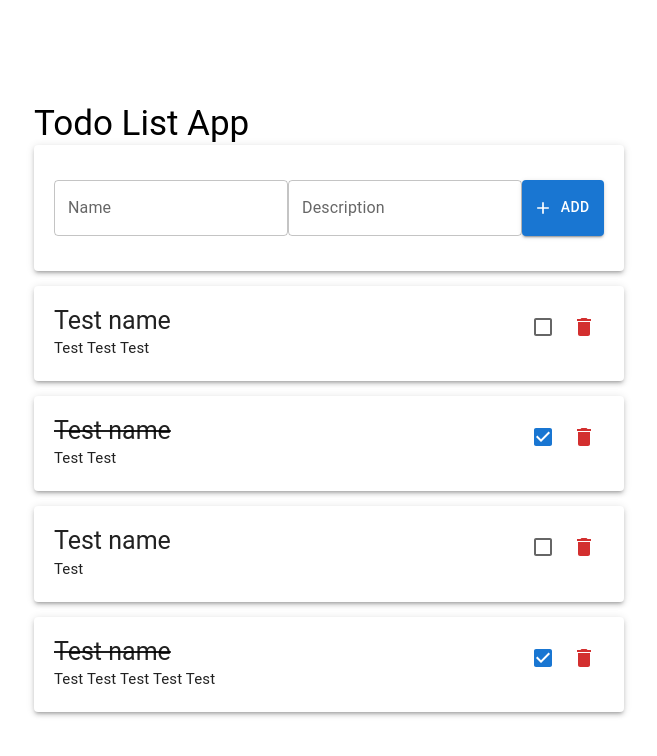
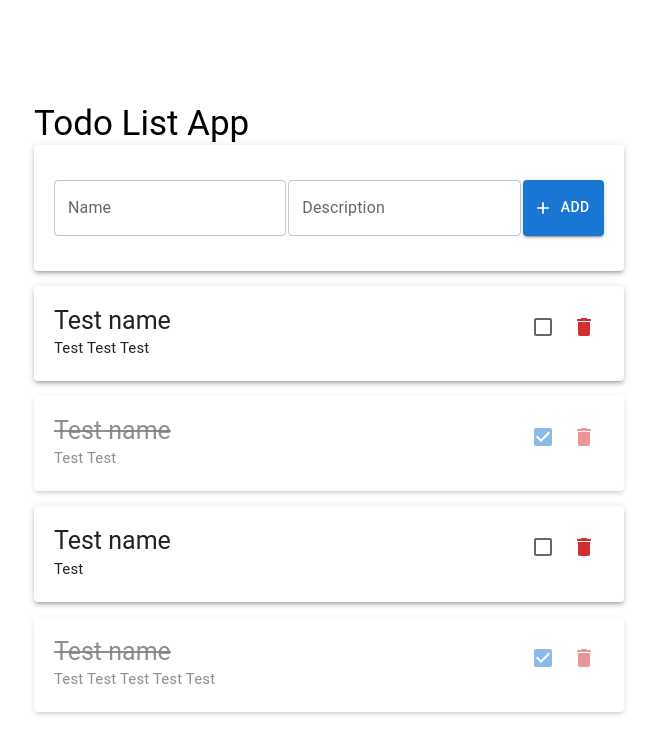
Before and after one commit to Kutsuruk/todo-list-app, a React (Create React App) app: page / in a window 1280 px wide. Shown: the top 756 px of the page, without its empty margins (331-988 px from the left). Built offline with nearby package versions, Linux system fonts and the light colour scheme; the HTML template or start-up script is replaced by a standard one.

Commit message:
Created add todo item method. Made some styles and fix it.

```diff
--- a/package.json
+++ b/package.json
@@ -14,6 +14,7 @@
     "@types/node": "^16.18.23",
     "@types/react": "^18.0.31",
     "@types/react-dom": "^18.0.11",
+    "nanoid": "^4.0.2",
     "react": "^18.2.0",
     "react-dom": "^18.2.0",
     "react-scripts": "5.0.1",
--- a/src/App.css
+++ b/src/App.css
@@ -5,3 +5,24 @@
     align-items: center;
     text-align: center;
 }
+
+.panelPaper {
+    padding: 35px 20px;
+    border-radius: 2px;
+    display: flex;
+    justify-content: space-between;
+    align-content: center;
+    gap: 2px;
+    width: 100%;
+}
+
+.todoItemPaper {
+    padding: 20px 20px;
+    margin-top: 15px;
+    border-radius: 2px;
+    display: flex;
+    justify-content: space-between;
+    align-content: center;
+    gap: 2px;
+    width: 100%;
+}
--- a/src/App.tsx
+++ b/src/App.tsx
@@ -6,29 +6,29 @@ import {Box} from "@mui/material";
 import Header from "./components/Header/Header";
 import Panel from "./components/Panel/Panel";
 import TodoList from "./components/TodoList/TodoList";
+import {nanoid} from "nanoid";
 
 const  App:FC = () => {
     const [todoList, setTodoList] = useState([
-        { id: 1, name: 'Test name', description: 'Test Test Test', checked: false },
-        { id: 2, name: 'Test name', description: 'Test Test', checked: true },
-        { id: 3, name: 'Test name', description: 'Test', checked: false },
-        { id: 4, name: 'Test name', description: 'Test Test Test Test Test', checked: true },
+        { id: nanoid(), name: 'Test name', description: 'Test Test Test', checked: false },
+        { id: nanoid(), name: 'Test name', description: 'Test Test', checked: true },
+        { id: nanoid(), name: 'Test name', description: 'Test', checked: false },
+        { id: nanoid(), name: 'Test name', description: 'Test Test Test Test Test', checked: true },
     ])
 
-    const onAddTodo = (todo: Todo) => {
+    const onAddTodo = ({ name, description } : Omit<Todo, 'id' | 'checked'>) => {
+        setTodoList([...todoList, {id: nanoid(), description, name, checked: false}])
     }
 
     const onDeleteTodo = (id: Todo['id']): void => {
-        setTodoList(todoList.filter((todo) => {
-            return todo.id !== id
-        }))
+        setTodoList(todoList.filter((todo) => todo.id !== id))
     }
 
   return (
       <div className='App'>
           <Box display='flex' flexDirection='column' width='550px'>
               <Header />
-              <Panel />
+              <Panel onAddTodo={onAddTodo} />
               <TodoList onDeleteTodo={onDeleteTodo}
                         todoLists={todoList}
               />
--- a/src/components/Panel/Panel.tsx
+++ b/src/components/Panel/Panel.tsx
@@ -1,10 +1,11 @@
 import {Button, Paper, TextField} from "@mui/material";
-import React, {useState} from "react";
+import React, {FC, useState} from "react";
 import {Add} from "@mui/icons-material";
+import {PanelProps} from "../../types";
 
 const DEFAULT_TODO = { name: '', description: '' }
 
-const Panel = () => {
+const Panel:FC<PanelProps> = ({ onAddTodo }) => {
     const [todo, setTodo] = useState({ name: '', description: ''})
 
     const onInputChange = (event: React.ChangeEvent<HTMLInputElement>) => {
@@ -12,22 +13,14 @@ const Panel = () => {
         setTodo({...todo, [name]: value} )
     }
 
-    const onButtonAddClick = (): void => {
-        console.log('@', todo)
-        setTodo(DEFAULT_TODO)
+    const onClick = () => {
+        onAddTodo(todo)
+        setTodo({ name: '', description: ''})
     }
 
     return(
         <Paper elevation={3}
-               style={{
-                   padding: '35px 20px',
-                   borderRadius: '2',
-                   display: 'flex',
-                   justifyContent: 'space-between',
-                   alignContent: 'center',
-                   gap: '2',
-                   width: '100%',
-               }}
+               className='panelPaper'
         >
             <TextField id="outlined-basic"
                        label="Name"
@@ -44,7 +37,7 @@ const Panel = () => {
 
             <Button variant="contained"
                     startIcon={<Add />}
-                    onClick={onButtonAddClick}
+                    onClick={onClick}
             >
                 Add
             </Button>
--- a/src/components/TodoList/TodoItem/TodoItem.tsx
+++ b/src/components/TodoList/TodoItem/TodoItem.tsx
@@ -6,16 +6,8 @@ import {TodoItemProps} from "../../../types";
 const TodoItem: FC<TodoItemProps> = ({ todo, onDeleteTodo }) => {
     return(
         <Paper elevation={3}
-               style={{
-                   padding: '20px 20px',
-                   marginTop: '15px',
-                   borderRadius: '2',
-                   display: 'flex',
-                   justifyContent: 'space-between',
-                   alignContent: 'center',
-                   gap: '2',
-                   width: '100%',
-               }}
+               className='todoItemPaper'
+               style={{opacity: todo.checked ? 0.5 : 1}}
         >
             <Box textAlign='left'>
                 <Typography style={{ textDecoration: todo.checked ? "line-through" : 'none' }}
--- a/src/types/index.ts
+++ b/src/types/index.ts
@@ -1,5 +1,5 @@
 export type Todo = {
-    id: number,
+    id: string | number,
     name: string,
     description: string,
     checked: boolean
@@ -14,3 +14,7 @@ export type TodoItemProps = {
     todo: Todo,
     onDeleteTodo: (id: Todo['id']) => void,
 }
+
+export type PanelProps = {
+    onAddTodo: ({ name, description } : Omit<Todo, 'id' | 'checked'>) => void
+}
```
Also changed, not shown: 1 other file (tests, documents, lock files or other folders).
